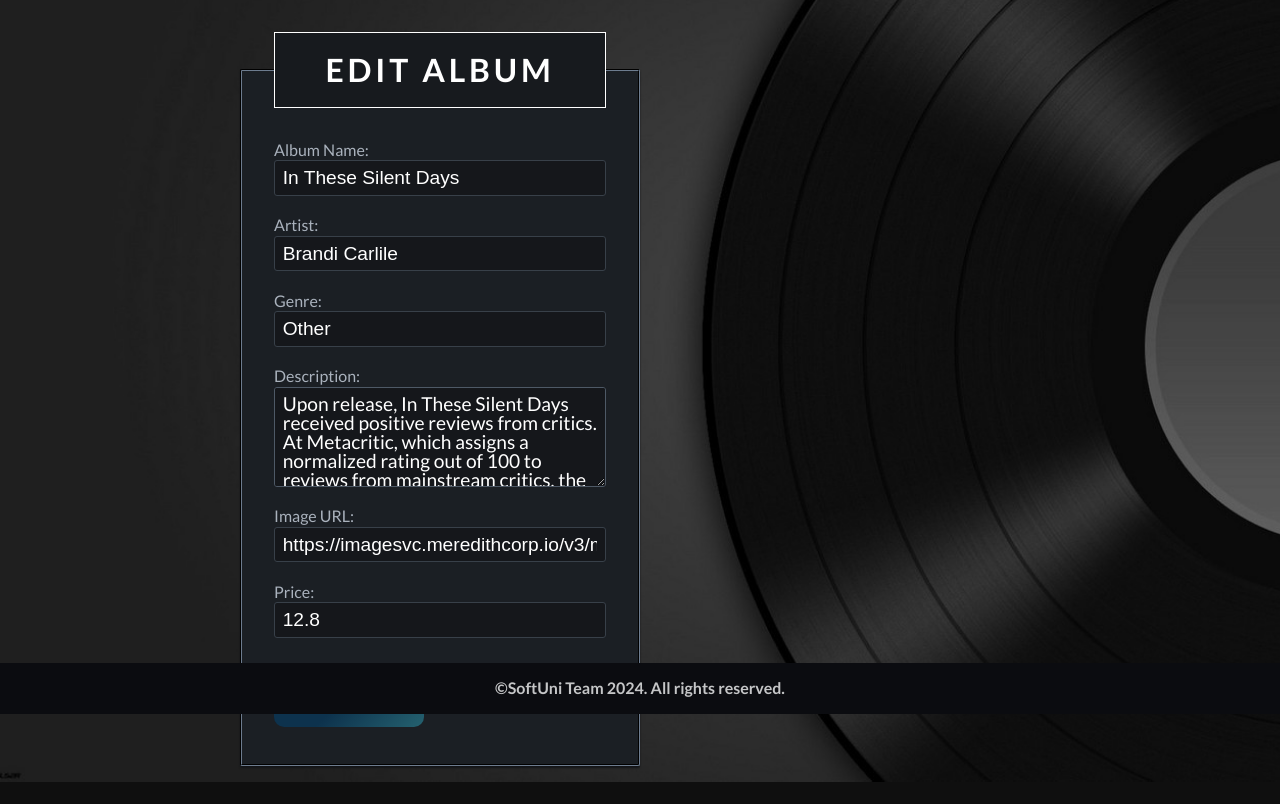
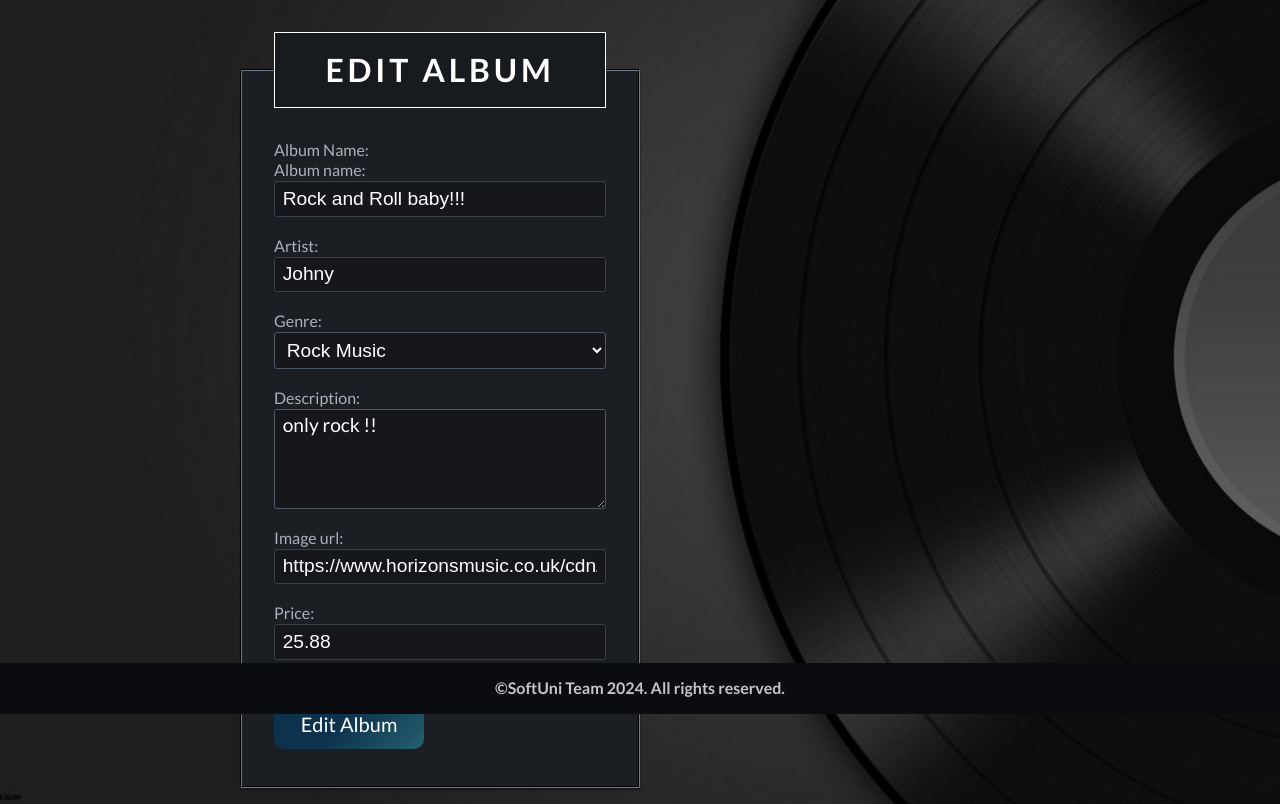
Before and after one commit to vessln/My_music_app, a Django app: page /album/1/edit/ in a window 1280 px wide. Shown: the part 86-890 px from the top of the page. Before the commit the page ends 868 px from the top, so only its background shows below. Run offline with Django 5.2, Linux system fonts and the light colour scheme; data comes from the database, SQL or seed files in the repository; both versions use the stored data as it was after the commit.

Commit message:
add album functionality

```diff
--- a/my_music_app_project/albums/urls.py
+++ b/my_music_app_project/albums/urls.py
@@ -1,13 +1,13 @@
 from django.urls import path, include
 
-from my_music_app_project.albums.views import CreateAlbum, DetailsAlbum, EditAlbum, DeleteAlbum
+from my_music_app_project.albums.views import CreateAlbumView, DetailsAlbumView, EditAlbumView, DeleteAlbumView
 
 urlpatterns = (
-    path("add/", CreateAlbum.as_view(), name="create album"),
+    path("add/", CreateAlbumView.as_view(), name="create album"),
     path("<int:pk>/", include([
-                         path("details/", DetailsAlbum.as_view(), name="details album"),
-                         path("edit/", EditAlbum.as_view(), name="edit album"),
-                         path("delete/", DeleteAlbum.as_view(), name="delete album"),
+                         path("details/", DetailsAlbumView.as_view(), name="details album"),
+                         path("edit/", EditAlbumView.as_view(), name="edit album"),
+                         path("delete/", DeleteAlbumView.as_view(), name="delete album"),
             ]),
          ),
 
--- a/my_music_app_project/albums/views.py
+++ b/my_music_app_project/albums/views.py
@@ -7,7 +7,7 @@
 from my_music_app_project.profiles.models import Profile
 
 
-class CreateAlbum(views.CreateView):
+class CreateAlbumView(views.CreateView):
     model = Album
     fields = ["album_name", "artist", "genre", "description", "image_url", "price"]
     template_name = "album/album-add.html"
@@ -38,28 +38,44 @@
         return super().form_valid(form)
 
 
-class DetailsAlbum(views.DetailView):
+class DetailsAlbumView(views.DetailView):
     model = Album
-    fields = "__all__"
     template_name = "album/album-details.html"
 
-    def get_object(self, queryset=None):
-        return Album.objects.first()
-
-    def get_context_data(self, **kwargs):
-        context = super().get_context_data(**kwargs)
-        context["album"] = Album.objects.first()
-
-        return context
+    # def get_queryset(self):
+    #     queryset = super().get_queryset()
+    #
+    #     album_pk = self.request.GET.get("pk", None)
+    #     if album_pk is not None:
+    #         queryset = queryset.filter(pk=album_pk)
+    #
+    #     return queryset
+    #
+    # def get_context_data(self, **kwargs):
+    #     context = super().get_context_data(**kwargs)
+    #     context["current_profile"] = get_current_profile()
+    #
+    #     return context
 
 
-class EditAlbum(views.UpdateView):
+class EditAlbumView(views.UpdateView):
     model = Album
-    fields = "__all__"
+    fields = ["album_name", "artist", "genre", "description", "image_url", "price"]
     template_name = "album/album-edit.html"
+    success_url = reverse_lazy("home page")
+
+    # def get_context_data(self, **kwargs):
+    #     context = super().get_context_data(**kwargs)
+    #     context["current_profile"] = get_current_profile()
+    #
+    #     return context
+    #
+    # def form_valid(self, form):
+    #     form.save()
+    #     return super().form_valid(form)
 
 
-class DeleteAlbum(views.DeleteView):
+class DeleteAlbumView(views.DeleteView):
     model = Album
-    fields = "__all__"
     template_name = "album/album-delete.html"
+    success_url = reverse_lazy("home page")
--- a/my_music_app_project/common/urls.py
+++ b/my_music_app_project/common/urls.py
@@ -1,8 +1,8 @@
 from django.urls import path
 
-from my_music_app_project.common.views import HomePage
+from my_music_app_project.common.views import HomePageView
 
 urlpatterns = (
-    path("", HomePage.as_view(), name="home page"),
+    path("", HomePageView.as_view(), name="home page"),
 
 )
--- a/templates/album/album-edit.html
+++ b/templates/album/album-edit.html
@@ -4,71 +4,16 @@
 
 {% block main_content %}
 
-      <!--Edit Page-->
     <section class="editPage">
-        <form>
+        <form action="{% url 'edit album' pk=object.pk %}" method="post">
             <fieldset>
                 <legend>Edit Album</legend>
                 <div class="container">
-              <!-- Form for Editing Album -->
                     <label for="name">Album Name:</label>
-              <input
-                id="name"
-                name="name"
-                class="name"
-                type="text"
-                value="In These Silent Days"
-              />
+                    {{ form }}
+                    {% csrf_token %}
+                    <button class="edit-album" type="submit">Edit Album</button>
 
-              <label for="artist">Artist:</label>
-              <input
-                id="artist"
-                name="artist"
-                class="artist"
-                type="text"
-                value="Brandi Carlile"
-              />
-
-              <label for="genre">Genre:</label>
-              <input
-                id="genre"
-                name="genre"
-                class="genre"
-                type="text"
-                value="Other"
-              />
-
-              <label for="description">Description:</label>
-              <textarea
-                id="description"
-                name="description"
-                class="description"
-                rows="10"
-                cols="10"
-              >
-Upon release, In These Silent Days received positive reviews from critics. At Metacritic, which assigns a normalized rating out of 100 to reviews from mainstream critics, the album has an average score of 87 out of 100, which indicates 'universal acclaim'.</textarea
-              >
-
-              <label for="imgUrl">Image URL:</label>
-              <input
-                id="imgUrl"
-                name="imgUrl"
-                class="imgUrl"
-                type="text"
-                value="https://imagesvc.meredithcorp.io/v3/mm/image?url=https%3A%2F%2Fstatic.onecms.io%2Fwp-content%2Fuploads%2Fsites%2F6%2F2021%2F07%2F20%2FBrandiCarlile-AlbumCover-Web.jpg"
-              />
-
-              <label for="price">Price:</label>
-              <input
-                id="price"
-                name="price"
-                class="price"
-                type="text"
-                value="12.8"
-              />
-
-              <!-- Button for Editing Album -->
-              <button class="edit-album" type="submit">Edit Album</button>
                 </div>
             </fieldset>
         </form>
--- a/templates/common/home-no-profile.html
+++ b/templates/common/home-no-profile.html
@@ -21,8 +21,8 @@
               <legend>Profile</legend>
 
                 {{ form }}
+                {% csrf_token %}
                 <button type="submit" class="register">Enter</button>
-                {% csrf_token %}
 
             </fieldset>
           </form>
--- a/templates/common/home-with-profile.html
+++ b/templates/common/home-with-profile.html
@@ -5,14 +5,15 @@
 {% block main_content %}
 
     <section id="catalogPage">
-    {{ current_profile }}
+
         {% if not object_list %}
+
             <p>No Albums in Catalog!</p>
 
         {% else %}
 
         <h1>All Albums</h1>
-            {%  for album in object_list %}
+            {% for album in object_list %}
 
                 <div class="card-box">
                   <img src="{{ album.image_url }}" alt="Cover Image" />
@@ -32,6 +33,7 @@
             {% endfor %}
 
         {% endif %}
+
     </section>
 
 {% endblock %}
```
Also changed, not shown: my_music_app_project/common/views.py (+6 -7 lines), db.sqlite3. Lines whose indentation alone changed are shown as unchanged.
